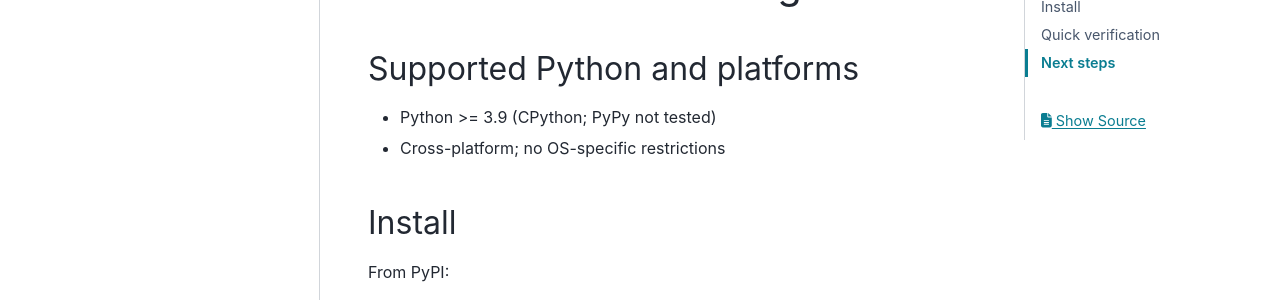
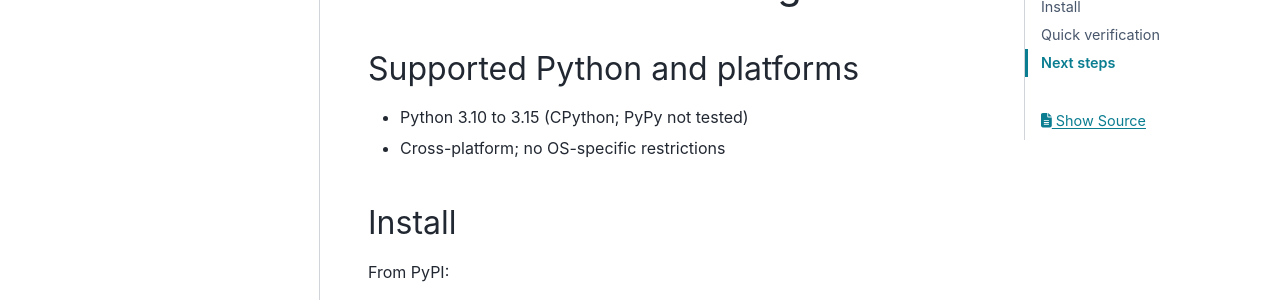
Before and after one commit to christoph2/objutils, a Sphinx documentation site: the page built from docs/installation.rst, in a window 1280 px wide and 900 px high. Shown: the part 250-550 px from the top of the window. Built offline with Sphinx 7.4.7 and the PyData theme 0.15.4, drawn with Linux system fonts in a browser that asks for light colours.

```diff
--- a/docs/README.rst
+++ b/docs/README.rst
@@ -37,7 +37,7 @@ Or with Poetry:
 Prerequisites
 -------------
 
-- Python >= 3.9
+- Python 3.10 to 3.15
 
 Features
 --------
--- a/docs/installation.rst
+++ b/docs/installation.rst
@@ -4,7 +4,7 @@ Installation and Getting Started
 Supported Python and platforms
 ------------------------------
 
-- Python >= 3.9 (CPython; PyPy not tested)
+- Python 3.10 to 3.15 (CPython; PyPy not tested)
 - Cross-platform; no OS-specific restrictions
 
 Install
```
Also changed, not shown: 1 other file.
